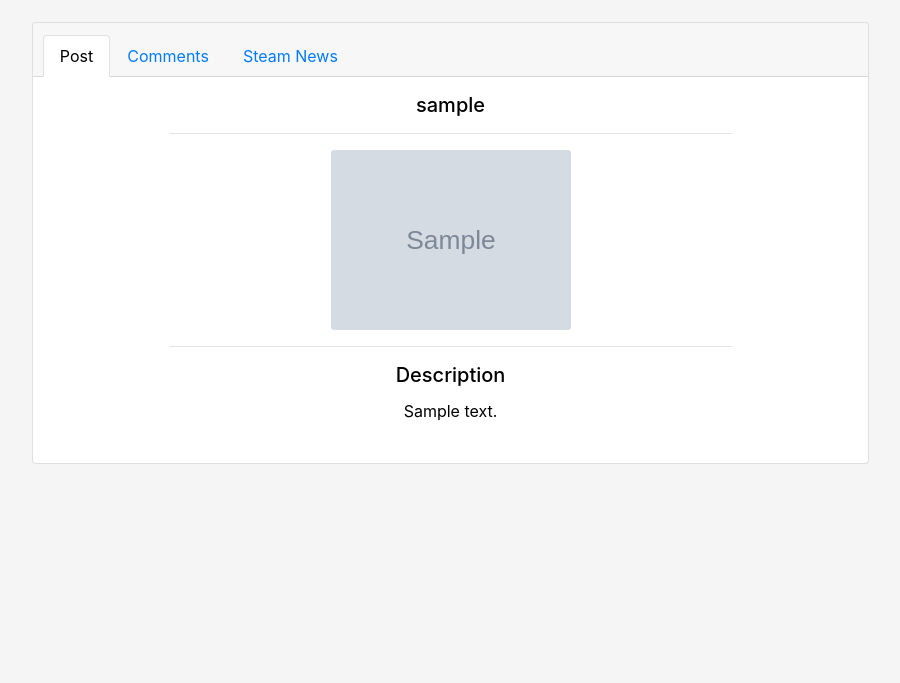
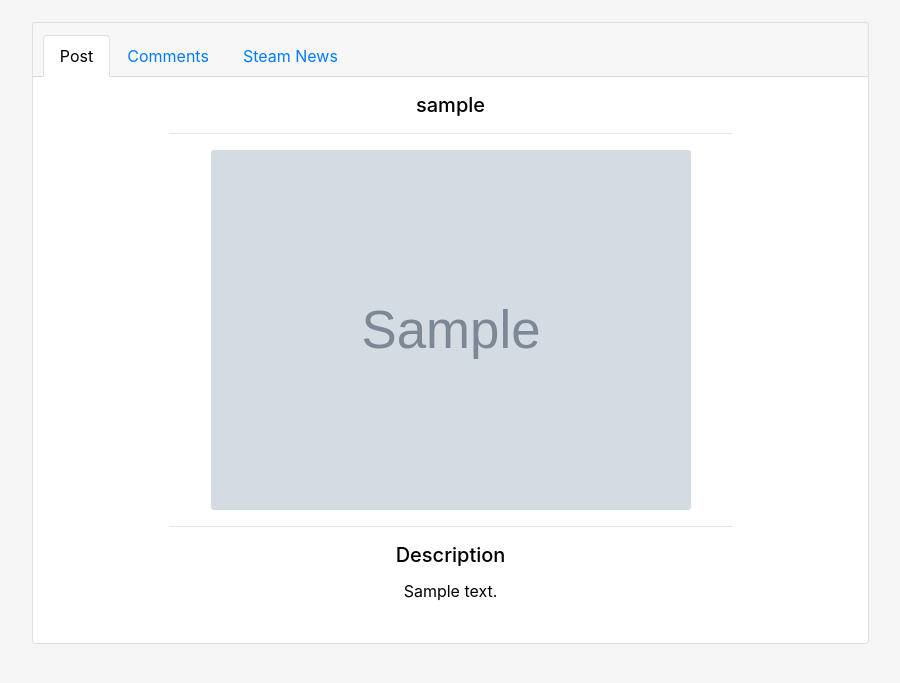
Before and after one commit to settlemysettle/SettleMySettle, a Django app: page /settle/post/1 in a window 1280 px wide. Shown: the part 64-747 px from the top of the page, without its empty margins (187-1087 px from the left). Run offline with Django 3.2, Linux system fonts and the light colour scheme; tables that the repository leaves empty hold one stand-in row (values such as "Sample post"); grey boxes marked "Sample" are stand-in pictures; data that the repository does not hold is empty; some libraries are stand-ins or nearby versions.

Commit message:
Don't know what's up with post.html - works on mine

```diff
--- a/static/css/post.css
+++ b/static/css/post.css
@@ -1,5 +1,5 @@
 #postImg {
-    max-width:15em;
+    max-width:30em;
     height:auto;
 }
 
--- a/templates/settle/post.html
+++ b/templates/settle/post.html
@@ -31,6 +31,7 @@
         </div>
 
 
+          <div class="card" style="border:none;border-right:solid;border-width: 1px;border-color:#D8D8D8"></div>
             <div class="tab-content mb-4" id="myTabContent">
 
               <div class="tab-pane fade show active p-3 text-center" id="one" role="tabpanel" aria-labelledby="one-tab">
@@ -142,6 +143,7 @@
             </div>
 
           </div>
+        </div>
 
       </div>
     </div>
```
